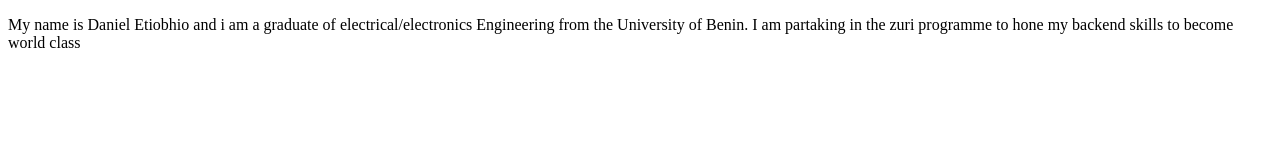
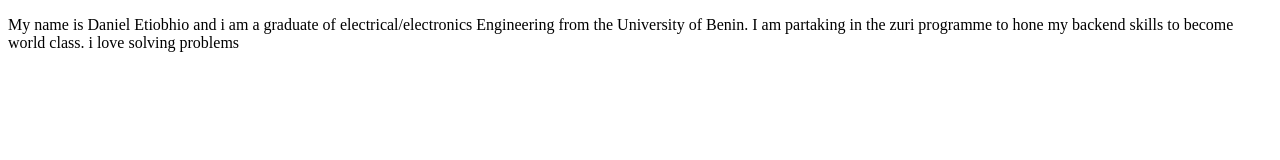
Before and after one commit to danose/zuri_nodejs, a website: page about.html in a window 1280 px wide. Drawn offline with Linux system fonts and the light colour scheme.

```diff
--- a/about.html
+++ b/about.html
@@ -7,6 +7,6 @@
     <title>Document</title>
 </head>
 <body>
-    <p>My name is Daniel Etiobhio and i am a graduate of electrical/electronics Engineering from the University of Benin. I am partaking in the zuri programme to hone my backend skills to become world class</p>
+    <p>My name is Daniel Etiobhio and i am a graduate of electrical/electronics Engineering from the University of Benin. I am partaking in the zuri programme to hone my backend skills to become world class. i love solving problems</p>
 </body>
 </html>
```
